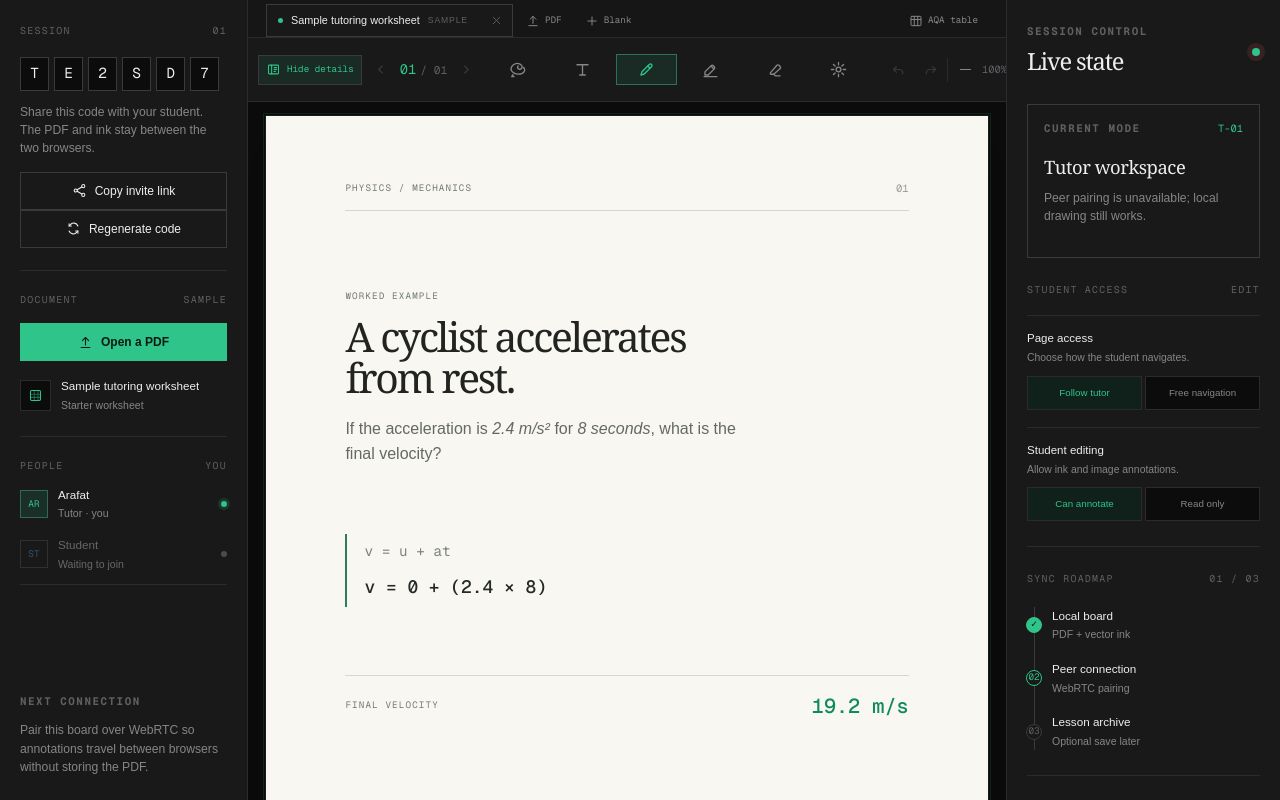
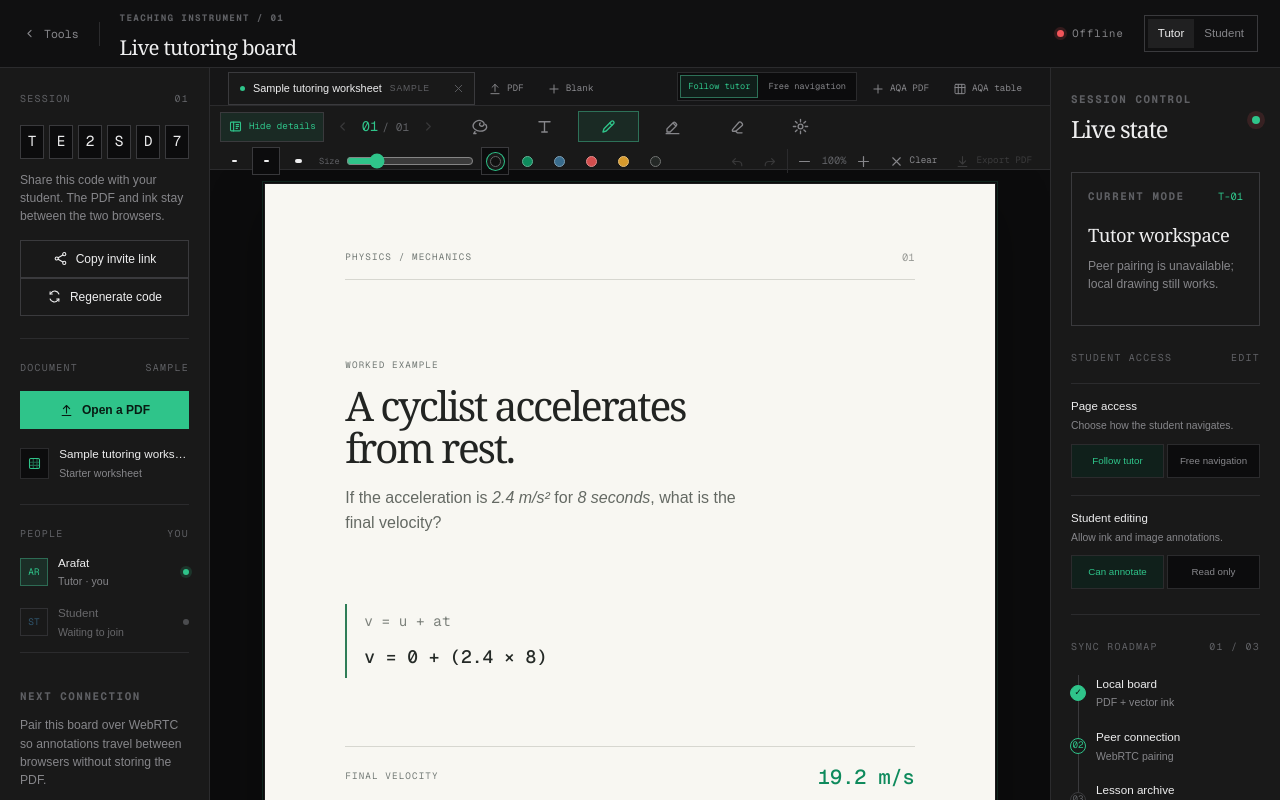
Before and after one commit to ArafatRais/arafatrais.github.io, a Next.js app: page /tutoring in a window 1280 px wide. Built offline with nearby package versions, Linux system fonts and the light colour scheme.

Commit message:
Improve live tutoring board experience

```diff
--- a/src/app/globals.css
+++ b/src/app/globals.css
@@ -378,10 +378,11 @@ label:focus-within {
 }
 
 .board-header {
-  flex: 0 0 76px;
-  height: 76px;
-  min-height: 76px;
-  padding: 0 28px;
+  flex: 0 0 68px;
+  gap: 16px;
+  height: 68px;
+  min-height: 68px;
+  padding: 0 22px;
 }
 
 .board-header__left,
@@ -416,6 +417,22 @@ label:focus-within {
   margin: 4px 0 0;
 }
 
+.board-header__title {
+  min-width: 0;
+}
+
+.board-header__title .eyebrow {
+  font-size: 0.58rem;
+}
+
+.board-header__right {
+  flex: 0 0 auto;
+}
+
+.board-header .status-dot--offline {
+  margin-left: 0;
+}
+
 .back-link {
   color: var(--muted);
   font-size: 0.72rem;
@@ -494,14 +511,20 @@ label:focus-within {
   color: var(--foreground) !important;
 }
 
+.role-switch button:disabled {
+  cursor: not-allowed;
+  opacity: 0.38;
+}
+
 .role-switch__active {
   background: var(--surface-raised) !important;
 }
 
 .board-layout {
   display: grid;
+  flex: 1 1 0;
   grid-template-columns: 248px minmax(480px, 1fr) 274px;
-  height: 100%;
+  height: auto;
   min-height: 0;
   overflow: hidden;
 }
@@ -721,6 +744,11 @@ label:focus-within {
   width: 6px;
 }
 
+.status-dot--waiting {
+  background: #d69a2d;
+  box-shadow: 0 0 0 3px color-mix(in srgb, #d69a2d 16%, transparent);
+}
+
 .presence--empty {
   background: var(--faint);
   box-shadow: none;
@@ -891,15 +919,62 @@ label:focus-within {
   display: none;
 }
 
+.document-tabbar__actions {
+  align-items: center;
+  display: flex;
+  flex: 0 0 auto;
+  gap: 4px;
+  min-width: 0;
+}
+
+.document-tabbar__mode-switch {
+  align-items: center;
+  background: var(--sunken);
+  border: 1px solid var(--line);
+  display: flex;
+  flex: 0 0 auto;
+  gap: 2px;
+  padding: 2px;
+}
+
+.document-tabbar__mode-switch button {
+  background: transparent;
+  border: 1px solid transparent;
+  color: var(--muted);
+  cursor: pointer;
+  font-family: var(--font-geist-mono), ui-monospace, SFMono-Regular, Menlo, monospace;
+  font-size: 0.54rem;
+  line-height: 1;
+  padding: 6px 7px;
+  white-space: nowrap;
+}
+
+.document-tabbar__mode-switch button:hover,
+.document-tabbar__mode--active {
+  border-color: color-mix(in srgb, var(--accent) 45%, var(--line)) !important;
+  color: var(--accent) !important;
+}
+
+.document-tabbar__mode--active {
+  background: color-mix(in srgb, var(--accent) 10%, var(--sunken)) !important;
+}
+
+.document-tabbar__add:disabled {
+  cursor: wait;
+  opacity: 0.55;
+}
+
 .workspace-toolbar {
   background: var(--surface);
   border-bottom: 1px solid var(--line);
-  gap: 7px;
+  column-gap: 7px;
+  flex-wrap: wrap;
+  gap: 4px 7px;
+  justify-content: flex-start;
   min-width: 0;
-  justify-content: space-between;
   min-height: 64px;
-  overflow: hidden;
-  padding: 4px 10px;
+  overflow: visible;
+  padding: 5px 10px;
 }
 
 .toolbar-group {
@@ -912,7 +987,9 @@ label:focus-within {
 }
 
 .toolbar-group--history {
+  flex: 0 1 auto;
   gap: 2px;
+  margin-left: auto;
 }
 
 .toolbar-button {
@@ -1029,10 +1106,11 @@ label:focus-within {
 .toolbar-context {
   align-items: center;
   display: flex;
-  flex: 1 1 auto;
+  flex: 1 1 280px;
+  flex-wrap: wrap;
   gap: 7px;
   min-width: 0;
-  overflow: hidden;
+  overflow: visible;
 }
 
 .toolbar-hint {
@@ -1391,8 +1469,9 @@ label:focus-within {
 }
 
 .page-image {
-  border: 1px solid rgba(24, 42, 34, 0.14);
-  box-shadow: 0 5px 18px rgba(20, 26, 23, 0.16);
+  border: 0;
+  box-shadow: none;
+  box-sizing: border-box;
   object-fit: contain;
   pointer-events: none;
   position: absolute;
@@ -1401,8 +1480,8 @@ label:focus-within {
 }
 
 .page-image--selected {
-  border: 2px solid var(--accent);
-  box-shadow: 0 0 0 4px color-mix(in srgb, var(--accent) 18%, transparent), 0 5px 18px rgba(20, 26, 23, 0.16);
+  outline: 1px dashed var(--accent);
+  outline-offset: 2px;
 }
 
 .annotation-layer {
@@ -1866,14 +1945,15 @@ label:focus-within {
 }
 
 .join-shell {
-  align-items: center;
-  justify-content: center;
-  padding: 24px;
+  align-items: stretch;
+  justify-content: flex-start;
+  padding: 0;
 }
 
 .join-gate {
   border: 1px solid var(--line-strong);
   max-width: 420px;
+  margin: auto;
   padding: 30px;
   width: 100%;
 }
@@ -2226,6 +2306,16 @@ label:focus-within {
   }
 }
 
+@media (min-width: 1101px) and (max-width: 1400px) {
+  .board-layout {
+    grid-template-columns: 210px minmax(0, 1fr) 230px;
+  }
+
+  .board-layout.board-layout--focused {
+    grid-template-columns: minmax(0, 1fr);
+  }
+}
+
 @media (max-width: 760px) {
   .board-shell {
     height: 100dvh;
@@ -2234,13 +2324,30 @@ label:focus-within {
   }
 
   .board-header {
-    display: none;
+    flex: 0 0 58px;
+    height: 58px;
+    min-height: 58px;
+    padding-inline: 10px;
+  }
+
+  .board-header__left,
+  .board-header__right {
+    gap: 8px;
+  }
+
+  .board-header__left h1 {
+    font-size: 0.98rem;
+  }
+
+  .board-header__title .eyebrow {
+    font-size: 0.48rem;
   }
 
   .board-layout {
     display: grid;
+    flex: 1 1 0;
     grid-template-columns: minmax(0, 1fr);
-    height: 100%;
+    height: auto;
     overflow: hidden;
   }
 
@@ -2304,7 +2411,8 @@ label:focus-within {
   }
 
   .workspace-toolbar {
-    gap: 2px;
+    column-gap: 4px;
+    gap: 4px;
     padding-inline: 5px;
   }
 
@@ -2318,6 +2426,20 @@ label:focus-within {
 
   .document-tabbar__tab {
     max-width: 86%;
+  }
+
+  .document-tabbar__actions {
+    gap: 2px;
+  }
+
+  .document-tabbar__mode-switch button {
+    font-size: 0.49rem;
+    padding: 5px 4px;
+  }
+
+  .document-tabbar__add {
+    gap: 3px;
+    padding-inline: 5px;
   }
 
   .toolbar-context {
@@ -2336,13 +2458,14 @@ label:focus-within {
 }
 
 @media (max-width: 480px) {
-  .header-status {
+  .board-header__left {
+    align-items: center;
+    gap: 7px;
+  }
+
+  .board-header__title .eyebrow,
+  .header-status > span:last-child {
     display: none;
-  }
-
-  .board-header__left {
-    align-items: flex-start;
-    gap: 12px;
   }
 
   .header-divider {
@@ -2350,7 +2473,18 @@ label:focus-within {
   }
 
   .board-header__left h1 {
-    font-size: 1.12rem;
+    font-size: 0.88rem;
+    margin: 0;
+    white-space: nowrap;
+  }
+
+  .board-header__right {
+    gap: 5px;
+  }
+
+  .role-switch button {
+    font-size: 0.62rem;
+    padding: 6px 7px;
   }
 
   .reference-viewer-backdrop {
@@ -2372,10 +2506,6 @@ label:focus-within {
 
   .mode-chip {
     font-size: 0.58rem;
-  }
-
-  .role-switch button {
-    padding-inline: 8px;
   }
 
   .board-sidebar {
--- a/src/app/tutoring/TutoringBoard.tsx
+++ b/src/app/tutoring/TutoringBoard.tsx
@@ -1,11 +1,13 @@
 "use client";
 
 import { useCallback, useEffect, useRef, useState } from "react";
+import Link from "next/link";
 import type {
   ChangeEvent,
   CSSProperties,
   FormEvent,
   KeyboardEvent,
+  MouseEvent as ReactMouseEvent,
   PointerEvent,
   TouchEvent,
   WheelEvent,
@@ -620,6 +622,7 @@ function ToolButton({
 
 export default function TutoringBoard() {
   const [role, setRole] = useState<Role>("tutor");
+  const [rolePreviewActive, setRolePreviewActive] = useState(false);
   const [activeTool, setActiveTool] = useState<Tool>("pen");
   const [annotations, setAnnotations] = useState<Annotation[]>([]);
   const [images, setImages] = useState<PageImage[]>([]);
@@ -678,6 +681,7 @@ export default function TutoringBoard() {
   const [exporting, setExporting] = useState(false);
 
   const canvasRef = useRef<HTMLCanvasElement>(null);
+  const textEditorRef = useRef<HTMLTextAreaElement>(null);
   const stageRef = useRef<HTMLDivElement>(null);
   const pageElementsRef = useRef(new Map<number, HTMLElement>());
   const annotationsRef = useRef<Annotation[]>([]);
@@ -749,6 +753,12 @@ export default function TutoringBoard() {
   }, [annotations, images, textBoxes]);
 
   useEffect(() => {
+    if (!editingTextId) return;
+    const frame = window.requestAnimationFrame(() => textEditorRef.current?.focus());
+    return () => window.cancelAnimationFrame(frame);
+  }, [editingTextId]);
+
+  useEffect(() => {
     zoomRef.current = zoom;
     panRef.current = pan;
   }, [pan, zoom]);
@@ -1058,6 +1068,31 @@ export default function TutoringBoard() {
     },
     [persistTutorPdf, publishPdf, registerOpenDocument, renderPdfPage, renderPdfPages],
   );
+
+  const openAqaChemistryBooklet = async () => {
+    if (role !== "tutor") return;
+
+    const existingDocument = openDocumentsRef.current.find(
+      (document) => document.id === "aqa-chemistry-insert",
+    );
+    if (existingDocument) {
+      activateDocument(existingDocument.id);
+      return;
+    }
+
+    setPdfError("");
+    try {
+      const response = await fetch("/aqa-a-level-chemistry-insert.pdf");
+      if (!response.ok) throw new Error("The AQA booklet could not be downloaded.");
+      const booklet = await response.blob();
+      const file = new File([booklet], "AQA A-Level Chemistry Data Booklet.pdf", {
+        type: "application/pdf",
+      });
+      await loadPdfFile(file, true, "aqa-chemistry-insert");
+    } catch {
+      setPdfError("The saved AQA Chemistry booklet could not be opened. Please try again.");
+    }
+  };
 
   const createBlankDocument = () => {
     if (role !== "tutor") return;
@@ -1493,6 +1528,8 @@ export default function TutoringBoard() {
         const nextImages = [...images, image];
         pushHistory();
         setImages(nextImages);
+        setSelectedIds([image.id]);
+        setActiveTool("select");
         syncContextRef.current?.images.set(image.id, image);
         setNotice("Photo pasted onto the page. Press ⌘V to add another.");
       };
@@ -2322,16 +2359,13 @@ export default function TutoringBoard() {
     replaceSharedContent(annotations, images, nextTextBoxes);
   };
 
-  const handlePointerDown = (event: PointerEvent<SVGSVGElement>) => {
-    if (!canEdit) return;
-    if (event.pointerType === "touch" && touchGestureRef.current) return;
-    event.currentTarget.setPointerCapture(event.pointerId);
-    const point = pointFromEvent(event);
+  const handleTextPlacement = (event: ReactMouseEvent<SVGSVGElement>) => {
+    if (!canEdit || activeTool !== "text") return;
+    const point = pointFromClient(event, event.currentTarget);
     const targetPage = Number(event.currentTarget.dataset.page) || pageNumber;
+    setPageNumber(targetPage);
     activePointerPageRef.current = targetPage;
-    setPageNumber(targetPage);
-
-    if (activeTool === "text") {
+
     const existingTextBox = textBoxes.find(
       (textBox) =>
         textBox.documentId === activeDocumentId &&
@@ -2344,9 +2378,11 @@ export default function TutoringBoard() {
     if (existingTextBox) {
       setInkColor(existingTextBox.color);
       setTextFontSize(existingTextBox.fontSize);
+      setSelectedIds([existingTextBox.id]);
       setEditingTextId(existingTextBox.id);
       return;
     }
+
     const textBox: TextBox = {
       id: createTextBoxId(),
       documentId: activeDocumentId,
@@ -2366,8 +2402,19 @@ export default function TutoringBoard() {
     syncContextRef.current?.textBoxes.set(textBox.id, textBox);
     setSelectedIds([textBox.id]);
     setEditingTextId(textBox.id);
-      return;
-    }
+  };
+
+  const handlePointerDown = (event: PointerEvent<SVGSVGElement>) => {
+    if (!canEdit) return;
+    if (event.pointerType === "touch" && touchGestureRef.current) return;
+    const point = pointFromEvent(event);
+    const targetPage = Number(event.currentTarget.dataset.page) || pageNumber;
+    activePointerPageRef.current = targetPage;
+    setPageNumber(targetPage);
+
+    if (activeTool === "text") return;
+
+    event.currentTarget.setPointerCapture(event.pointerId);
 
     if (activeTool === "select") {
       const selectedId = selectedObjectAt(point, targetPage);
@@ -2844,7 +2891,7 @@ export default function TutoringBoard() {
     setNotice(`Ink, images, and text cleared from page ${pageNumber}.`);
   };
 
-  const deleteSelection = () => {
+  const deleteSelection = useCallback(() => {
     if (!canEdit || selectedIds.length === 0) return;
     const nextAnnotations = annotations.filter(
       (annotation) => !selectedIds.includes(annotation.id),
@@ -2858,7 +2905,26 @@ export default function TutoringBoard() {
     setSelectedIds([]);
     replaceSharedContent(nextAnnotations, nextImages, nextTextBoxes);
     setNotice("Selected content deleted.");
-  };
+  }, [annotations, canEdit, images, pushHistory, replaceSharedContent, selectedIds, textBoxes]);
+
+  useEffect(() => {
+    const handleSelectionDelete = (event: globalThis.KeyboardEvent) => {
+      if (event.key !== "Backspace" && event.key !== "Delete") return;
+      const target = event.target;
+      if (
+        target instanceof HTMLElement &&
+        target.closest("input, textarea, select, [contenteditable='true']")
+      ) {
+        return;
+      }
+      if (!canEdit || selectedIds.length === 0) return;
+      event.preventDefault();
+      deleteSelection();
+    };
+
+    window.addEventListener("keydown", handleSelectionDelete);
+    return () => window.removeEventListener("keydown", handleSelectionDelete);
+  }, [canEdit, deleteSelection, selectedIds.length]);
 
   const updateStudentViewMode = (nextMode: StudentViewMode) => {
     if (role !== "tutor") return;
@@ -2885,6 +2951,24 @@ export default function TutoringBoard() {
         ? "Student can annotate the shared document."
         : "Student is now in read-only mode.",
     );
+  };
+
+  const switchRole = (nextRole: Role) => {
+    if (nextRole === role) return;
+    if (nextRole === "tutor" && !rolePreviewActive) return;
+
+    let nextCode = sessionCode;
+    if (nextRole === "tutor" && nextCode === "------") {
+      nextCode = window.localStorage.getItem(SESSION_STORAGE_KEY) || createSessionCode();
+      window.localStorage.setItem(SESSION_STORAGE_KEY, nextCode);
+    }
+
+    setRolePreviewActive(nextRole === "student" ? true : false);
+    setRole(nextRole);
+    setSessionCode(nextCode);
+    setJoinPromptVisible(false);
+    window.history.replaceState(null, "", `/tutoring?room=${nextCode}&role=${nextRole}`);
+    setNotice(nextRole === "student" ? "Student view is ready." : "Tutor controls are ready.");
   };
 
   const copyInvite = async () => {
@@ -3266,6 +3350,7 @@ export default function TutoringBoard() {
   const documentPendingExport = exportDocumentId
     ? openDocuments.find((document) => document.id === exportDocumentId) ?? null
     : null;
+  const isUnjoinedStudent = role === "student" && sessionCode === "------";
   const connectionDescription =
     connectionStatus === "connected"
       ? peerTransport === "browser"
@@ -3273,14 +3358,76 @@ export default function TutoringBoard() {
         : `${peerCount} peer${peerCount === 1 ? "" : "s"} connected directly over WebRTC.`
       : connectionStatus === "offline"
         ? "Peer pairing is unavailable; local drawing still works."
+        : isUnjoinedStudent
+          ? "Enter your tutor’s session code to join the board."
+          : role === "student"
+            ? "Your board is open. Waiting for the tutor to connect."
             : "Room is open. Waiting for a student to join.";
+  const connectionLabel = isUnjoinedStudent
+    ? "Enter code"
+    : connectionStatus === "connected"
+      ? "Connected"
+      : connectionStatus === "offline"
+        ? "Offline"
+        : connectionStatus === "starting"
+          ? "Connecting"
+          : role === "student"
+            ? "Waiting for tutor"
+            : "Waiting for student";
   const showDetails = role === "tutor" && detailsVisible;
   const documentTabs = openDocuments;
-  const isUnjoinedStudent = role === "student" && sessionCode === "------";
+  const boardHeader = (
+    <header className="board-header">
+      <div className="board-header__left">
+        <Link className="back-link" href="/" aria-label="Back to tools">
+          <Icon name="chevron-left" />
+          <span>Tools</span>
+        </Link>
+        <span className="header-divider" aria-hidden="true" />
+        <div className="board-header__title">
+          <span className="eyebrow">TEACHING INSTRUMENT / 01</span>
+          <h1>Live tutoring board</h1>
+        </div>
+      </div>
+      <div className="board-header__right">
+        <span
+          className="header-status"
+          title={connectionDescription}
+          aria-label={`Connection status: ${connectionLabel}. ${connectionDescription}`}
+        >
+          <span
+            className={`status-dot ${connectionStatus === "offline" ? "status-dot--offline" : connectionStatus === "connected" ? "" : "status-dot--waiting"}`}
+          />
+          <span>{connectionLabel}</span>
+        </span>
+        <div className="role-switch" role="group" aria-label="Switch board view">
+          <button
+            className={role === "tutor" ? "role-switch__active" : ""}
+            type="button"
+            aria-pressed={role === "tutor"}
+            disabled={role === "student" && !rolePreviewActive}
+            title={role === "student" && !rolePreviewActive ? "Tutor controls are only available in the tutor workspace" : "Switch to tutor view"}
+            onClick={() => switchRole("tutor")}
+          >
+            Tutor
+          </button>
+          <button
+            className={role === "student" ? "role-switch__active" : ""}
+            type="button"
+            aria-pressed={role === "student"}
+            onClick={() => switchRole("student")}
+          >
+            Student
+          </button>
+        </div>
+      </div>
+    </header>
+  );
 
   if (isUnjoinedStudent) {
     return (
       <main className="board-shell join-shell">
+        {boardHeader}
         <section className="join-gate" aria-label="Join tutoring session">
           <span className="eyebrow">STUDENT VIEW</span>
           <h1>Join your tutoring board</h1>
@@ -3305,6 +3452,7 @@ export default function TutoringBoard() {
 
   return (
     <main className="board-shell">
+      {boardHeader}
       <div className={`board-layout ${showDetails ? "" : "board-layout--focused"}`}>
         {showDetails ? (
         <aside className="board-sidebar">
@@ -3468,6 +3616,41 @@ export default function TutoringBoard() {
                 </>
               ) : null}
             </div>
+            <div className="document-tabbar__actions">
+              {role === "tutor" ? (
+                <div className="document-tabbar__mode-switch" role="group" aria-label="Student page access">
+                  <button
+                    className={studentViewMode === "follow" ? "document-tabbar__mode--active" : ""}
+                    type="button"
+                    aria-pressed={studentViewMode === "follow"}
+                    onClick={() => updateStudentViewMode("follow")}
+                    title="Keep the student on your current page and view"
+                  >
+                    Follow tutor
+                  </button>
+                  <button
+                    className={studentViewMode === "free" ? "document-tabbar__mode--active" : ""}
+                    type="button"
+                    aria-pressed={studentViewMode === "free"}
+                    onClick={() => updateStudentViewMode("free")}
+                    title="Let the student browse pages independently"
+                  >
+                    Free navigation
+                  </button>
+                </div>
+              ) : null}
+              {role === "tutor" ? (
+                <button
+                  className="document-tabbar__add"
+                  type="button"
+                  onClick={() => void openAqaChemistryBooklet()}
+                  disabled={pdfLoading}
+                  title="Open the saved AQA Chemistry booklet as an annotatable PDF"
+                >
+                  <Icon name="plus" />
+                  <span>{pdfLoading ? "Opening…" : "AQA PDF"}</span>
+                </button>
+              ) : null}
               <button
                 className="document-tabbar__add document-tabbar__add--reference"
                 type="button"
@@ -3479,6 +3662,7 @@ export default function TutoringBoard() {
                 <Icon name="table" />
                 <span>AQA table</span>
               </button>
+            </div>
           </div>
           <div className="workspace-toolbar" role="toolbar" aria-label="Document and annotation tools">
             <div className="toolbar-group toolbar-group--pages">
@@ -3714,8 +3898,14 @@ export default function TutoringBoard() {
                   </button>
                 </>
               ) : (
-                <button className="toolbar-button toolbar-button--join" type="button" onClick={() => setJoinPromptVisible((visible) => !visible)}>
-                  <span>Enter code</span>
+                <button
+                  className="toolbar-button toolbar-button--join"
+                  type="button"
+                  aria-expanded={joinPromptVisible}
+                  onClick={() => setJoinPromptVisible((visible) => !visible)}
+                  title="Enter a session code to reconnect or join a different lesson"
+                >
+                  <span>{connectionStatus === "connected" ? "Change code" : "Reconnect"}</span>
                 </button>
               )}
             </div>
@@ -3829,6 +4019,7 @@ export default function TutoringBoard() {
                       >
                         {editingTextId === textBox.id ? (
                           <textarea
+                            ref={textEditorRef}
                             value={textBox.text}
                             onChange={(event) => updateTextBox(textBox.id, event.target.value)}
                             onBlur={() => finishTextEditing(textBox.id)}
@@ -3871,6 +4062,7 @@ export default function TutoringBoard() {
                       onPointerUp={handlePointerUp}
                       onPointerCancel={handlePointerUp}
                       onPointerLeave={handlePointerLeave}
+                      onClick={handleTextPlacement}
                       aria-label={`Annotation layer for page ${page.page}`}
                     >
                       {pageAnnotations.map((annotation) => (
@@ -4043,7 +4235,7 @@ export default function TutoringBoard() {
                   <div className="reference-viewer__actions">
                   <a
                       className="toolbar-button"
-                      href="https://mmerevise.co.uk/app/uploads/2022/10/AQA-A-Level-Chemistry-Insert.pdf"
+                      href="/aqa-a-level-chemistry-insert.pdf"
                       target="_blank"
                       rel="noreferrer"
                     >
@@ -4061,7 +4253,7 @@ export default function TutoringBoard() {
                 </header>
                 <iframe
                   title="AQA A-level Chemistry insert, periodic table on page 2"
-                  src="https://mmerevise.co.uk/app/uploads/2022/10/AQA-A-Level-Chemistry-Insert.pdf#page=2"
+                  src="/aqa-a-level-chemistry-insert.pdf#page=2"
                 />
               </section>
             </div>
```
Also changed, not shown: 1 other file (tests, documents, lock files or other folders). Lines whose indentation alone changed are shown as unchanged.
